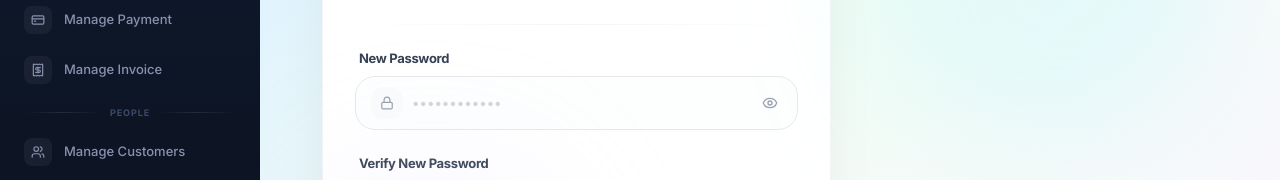
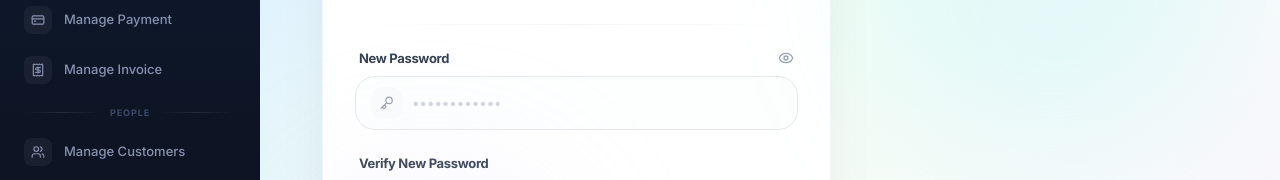
Before and after one commit to Pratik1257/Lyco, a React (Vite) app in the folder frontend/: page /change-password in a window 1280 px wide. Shown: the part 283-463 px from the top of the page. Built offline with nearby package versions, Linux system fonts and the light colour scheme; no server answers.

Commit message:
fixed changes

```diff
--- a/frontend/src/pages/ChangePassword.tsx
+++ b/frontend/src/pages/ChangePassword.tsx
@@ -114,29 +114,32 @@ export default function ChangePassword() {
                 <div className="h-px bg-gradient-to-r from-transparent via-gray-100 to-transparent" />
 
                 {/* Field Group: New Password */}
-               <div className="space-y-2">
-                   <div className="flex justify-between items-center px-1">
+                <div className="space-y-2 text-left">
+                  <div className="flex justify-between items-center px-1">
                     <label className="text-[13px] font-bold text-gray-700 tracking-tight">New Password</label>
+                    <button
+                      type="button"
+                      onClick={() => setShowPasswords(!showPasswords)}
+                      className="text-gray-400 hover:text-cyan-600 transition-colors"
+                    >
+                      {showPasswords ? <EyeOff size={16} /> : <Eye size={16} />}
+                    </button>
                   </div>
                   <div className="relative group/field transition-all">
                     <div className="absolute left-4 top-1/2 -translate-y-1/2 w-8 h-8 rounded-xl bg-gray-50 flex items-center justify-center text-gray-400 group-focus-within/field:bg-cyan-50 group-focus-within/field:text-cyan-600 transition-all duration-300">
-                      <Lock size={14} />
+                      <Key size={14} />
                     </div>
                     <input
                       type={showPasswords ? 'text' : 'password'}
                       required
-                      value={confirmPassword}
-                      onChange={(e) => setConfirmPassword(e.target.value)}
+                      value={newPassword}
+                      onChange={(e) => setNewPassword(e.target.value)}
                       placeholder="••••••••••••"
                       className="w-full pl-14 pr-12 py-4 bg-gray-50/30 border border-gray-200 rounded-[1.25rem] text-sm focus:outline-none focus:ring-4 focus:ring-cyan-500/5 focus:border-cyan-500/50 focus:bg-white transition-all font-medium text-gray-800 placeholder:text-gray-300"
                     />
-                    <button
-                      type="button"
-                      onClick={() => setShowPasswords(!showPasswords)}
-                      className="absolute right-4 top-1/2 -translate-y-1/2 text-gray-400 hover:text-cyan-600 transition-colors p-1"
-                    >
-                      {showPasswords ? <EyeOff size={16} /> : <Eye size={16} />}
-                    </button>
+                    <div className="absolute right-4 top-1/2 -translate-y-1/2 flex items-center gap-2">
+                       {strength.score >= 4 && <CheckCircle2 size={16} className="text-emerald-500" />}
+                    </div>
                   </div>
                 </div>
 
```
